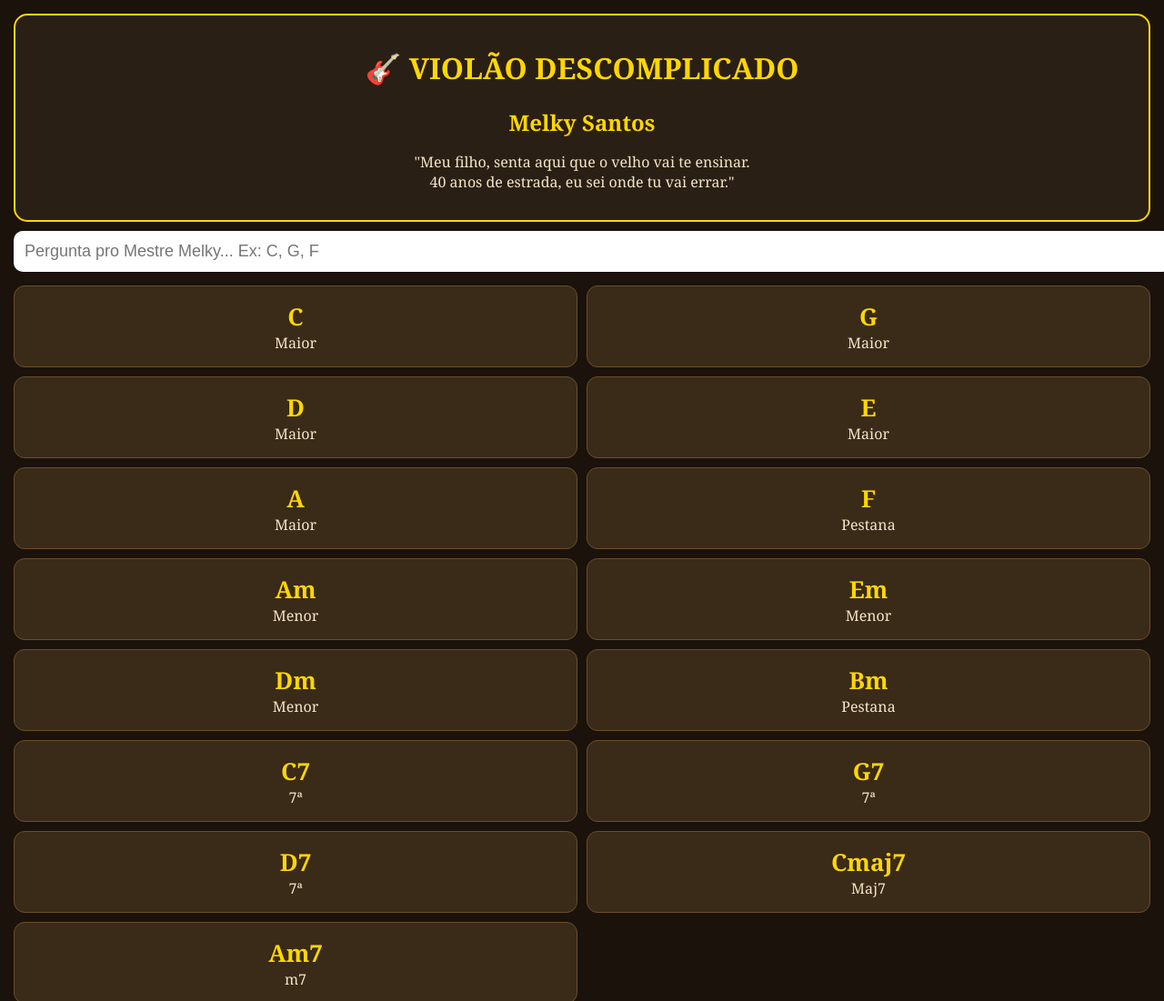
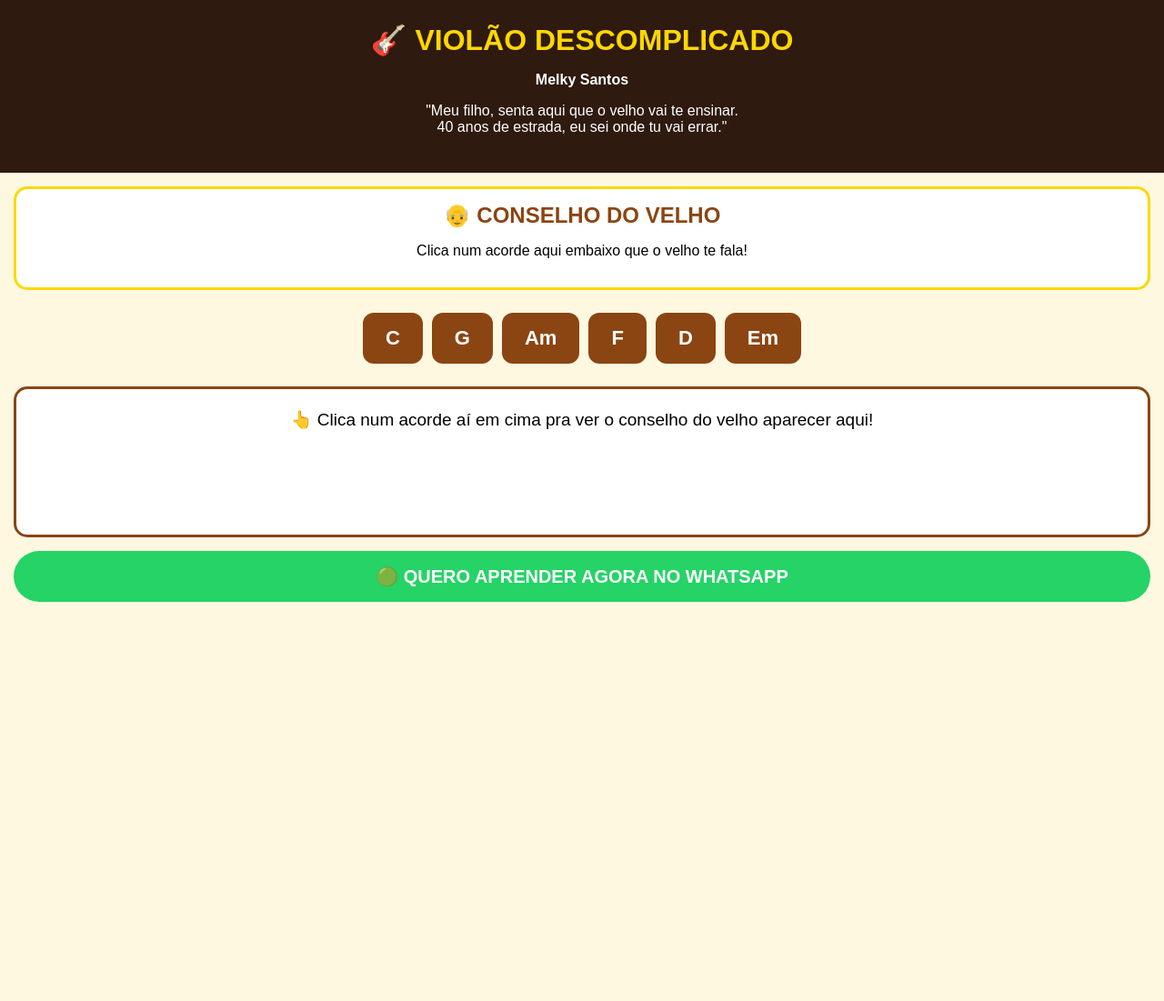
Before and after one commit to MK860519/VIOL-O-DECOMPLICADO, a plain HTML site: page Index.html in a window 1280 px wide. Shown: the top 1101 px of the page at 91% size. After the commit the page ends 800 px from the top, so only its background shows below. Drawn offline with Linux system fonts and the light colour scheme.

Commit message:
Update Index.html

```diff
--- a/Index.html
+++ b/Index.html
@@ -1,50 +1,58 @@
 <!DOCTYPE html>
 <html lang="pt-BR">
-<head><meta charset="UTF-8"><meta name="viewport" content="width=device-width, initial-scale=1.0">
+<head>
+<meta charset="UTF-8">
+<meta name="viewport" content="width=device-width, initial-scale=1.0">
 <title>VIOLÃO DESCOMPLICADO - Melky Santos</title>
 <style>
-body{font-family:Georgia,serif;background:#1a120b;color:#f5e6c8;margin:0;padding:15px}
-h1{text-align:center;color:#FFD700}
-.mestre{background:#2a1f14;border:2px solid #FFD700;border-radius:15px;padding:15px;text-align:center}
-input{width:100%;padding:12px;border-radius:10px;border:none;font-size:18px;margin-top:10px}
-.grid{display:grid;grid-template-columns:1fr 1fr;gap:10px;margin-top:15px}
-.card{background:#3a2a18;padding:15px;border-radius:12px;text-align:center;cursor:pointer;border:1px solid #6b4f2a}
-.card b{font-size:26px;color:#FFD700}
-.diagrama{background:#fff8e1;color:#000;border-radius:12px;padding:15px;margin-top:15px;text-align:center}
-button{background:#FFD700;border:none;padding:12px;width:100%;border-radius:10px;font-weight:bold;margin-top:10px}
-.conselho{background:#fff3cd;color:#333;padding:12px;border-radius:10px;margin-top:10px;font-style:italic}
-.autor{text-align:center;font-size:12px;color:#aaa;margin-top:15px}
-</style></head>
+body{font-family:Arial,sans-serif;background:#FFF8E1;margin:0;padding:0;text-align:center}
+.topo{background:#2E1A0E;color:#FFD700;padding:25px 15px}
+.topo h1{margin:0;font-size:32px}
+.topo p{font-size:16px;color:#fff}
+.velho{background:#fff;border:3px solid #FFD700;margin:15px;padding:15px;border-radius:15px}
+.velho h2{color:#8B4513;margin:0}
+.botoes{display:flex;flex-wrap:wrap;justify-content:center;gap:10px;padding:10px}
+button{font-size:22px;font-weight:bold;padding:15px 25px;border-radius:12px;border:none;background:#8B4513;color:white;cursor:pointer}
+button:active{background:#FFD700;color:black}
+#conselho{background:#fff;border:3px solid #8B4513;margin:15px;padding:20px;border-radius:15px;min-height:120px;font-size:19px;line-height:1.5}
+.whats{display:block;background:#25D366;color:white;text-decoration:none;font-weight:bold;font-size:20px;padding:16px;margin:15px;border-radius:30px}
+</style>
+</head>
 <body>
-<div class="mestre">
+<div class="topo">
 <h1>🎸 VIOLÃO DESCOMPLICADO</h1>
-<h2 style="color:#FFD700;margin:0">Melky Santos</h2>
+<p><b>Melky Santos</b></p>
 <p>"Meu filho, senta aqui que o velho vai te ensinar.<br>40 anos de estrada, eu sei onde tu vai errar."</p>
 </div>
-<input id="busca" placeholder="Pergunta pro Mestre Melky... Ex: C, G, F" oninput="filtrar()">
-<div id="lista" class="grid"></div>
-<div id="detalhe"></div>
-<p class="autor">VIOLÃO DESCOMPLICADO © Melky Santos - Todos os direitos reservados</p>
+
+<div class="velho">
+<h2>👴 CONSELHO DO VELHO</h2>
+<p>Clica num acorde aqui embaixo que o velho te fala!</p>
+</div>
+
+<div class="botoes">
+<button onclick="mostrar('C')">C</button>
+<button onclick="mostrar('G')">G</button>
+<button onclick="mostrar('Am')">Am</button>
+<button onclick="mostrar('F')">F</button>
+<button onclick="mostrar('D')">D</button>
+<button onclick="mostrar('Em')">Em</button>
+</div>
+
+<div id="conselho">👆 Clica num acorde aí em cima pra ver o conselho do velho aparecer aqui!</div>
+
+<a class="whats" href="https://wa.me/5575999999999?text=Quero%20aprender%20violao%20com%20o%20Mestre%20Melky">🟢 QUERO APRENDER AGORA NO WHATSAPP</a>
+
 <script>
-const acordes=[
-{name:"C",tipo:"Maior",pos:"x32010",fala:"Meu filho, esse C é o primeiro que todo mundo aprende. Bota o dedo com firmeza, não deixa chiar.",conselho:"Se chiar, é teu dedo encostando na corda de baixo. Levanta o pulso, meu filho."},
-{name:"G",tipo:"Maior",pos:"320003",fala:"Esse G é o acorde do sertanejo, do forró. Aprendeu ele, tu já toca 100 músicas.",conselho:"Não aperta com pressa. Aperta, toca corda por corda e escuta."},
-{name:"D",tipo:"Maior",pos:"xx0232",fala:"Esse D é clarinho, meu filho. Parece sino de igreja.",conselho:"Só toca as 4 cordas de baixo. As de cima não entram."},
-{name:"E",tipo:"Maior",pos:"022100",fala:"Esse E é o do rock, meu filho. Bota com força.",conselho:"Treina a troca de E pra A, que é a base de tudo."},
-{name:"A",tipo:"Maior",pos:"x02220",fala:"Esse A é aconchegante. Serve pra tudo.",conselho:"Junta os 3 dedos bem juntinhos, senão chia."},
-{name:"F",tipo:"Pestana",pos:"133211",fala:"Ahh o F... todo mundo sofre nele, meu filho. Eu sofri 1 mês. Tu vai sofrer 15 dias e passa.",conselho:"A pestana tem que ser com o lado do dedo, não com a parte mole. Força no polegar atrás."},
-{name:"Am",tipo:"Menor",pos:"x02210",fala:"Esse é triste, meu filho. É pra tocar quando o coração tá apertado.",conselho:"Som de Am é pra tocar devagar, com sentimento."},
-{name:"Em",tipo:"Menor",pos:"022000",fala:"O mais fácil de todos. 2 dedos só. Se tu errar esse, o velho desiste de tu, viu?",conselho:"Começa por ele sempre que for treinar."},
-{name:"Dm",tipo:"Menor",pos:"xx0231",fala:"Esse Dm é chorado, meu filho. É de música que aperta o peito.",conselho:"Cuidado pra não tocar a corda E grave."},
-{name:"Bm",tipo:"Pestana",pos:"x24432",fala:"Esse Bm é o F que ficou mais difícil, mas tu consegue.",conselho:"Pestana na casa 2. Depois que pegar, tu toca qualquer um."},
-{name:"C7",tipo:"7ª",pos:"x32310",fala:"Esse é blues, meu filho. Bota que já dá vontade de dançar.",conselho:"C7 pede G depois. Decora essa passagem."},
-{name:"G7",tipo:"7ª",pos:"320001",fala:"G7 é pra fechar música, pra dar aquele gostinho de quero mais.",conselho:"Usa no final da música que fica bonito."},
-{name:"D7",tipo:"7ª",pos:"xx0212",fala:"Esse é o cheiro de blues, de bar. Bota que o povo já balança a cabeça.",conselho:"D7 pede pra ir pra G depois. Aprende essa passagem."},
-{name:"Cmaj7",tipo:"Maj7",pos:"x32000",fala:"Esse é som de MPB, de praia, de fim de tarde.",conselho:"Tira o dedo 1 do C normal e vira Maj7. Viu como é fácil?"},
-{name:"Am7",tipo:"m7",pos:"x02010",fala:"Esse é Bossa Nova, meu filho. João Gilberto usava direto.",conselho:"Som leve, toca com os dedos, não com palheta."},
-];
-function mostrar(l){document.getElementById('lista').innerHTML=l.map(a=>`<div class="card" onclick="abrir(${acordes.indexOf(a)})"><b>${a.name}</b><br><span>${a.tipo}</span></div>`).join('')}
-function abrir(i){let a=acordes[i];document.getElementById('detalhe').innerHTML=`<div class="diagrama"><h2>${a.name} - ${a.tipo}</h2><p>Posição: ${a.pos}</p><p><b>FALA DO MESTRE MELKY:</b><br>"${a.fala}"</p><div class="conselho">💡 CONSELHO DE VELHO: ${a.conselho}</div></div><button onclick="alert('Mestre Melky: Muito bem, meu filho! Continua!')">⭐ APRENDI, MESTRE!</button>`;window.scrollTo(0,9999)}
-function filtrar(){let t=document.getElementById('busca').value.toLowerCase();mostrar(acordes.filter(a=>a.name.toLowerCase().includes(t)))}
-mostrar(acordes);
-</script></body></html>
+function mostrar(acorde){
+var c = document.getElementById('conselho');
+if(acorde=='C'){ c.innerHTML="<b>ACORDE C - Dó</b><br><br>Meu filho, esse é o primeiro que tu aprende. Dedo 1 na casa 1, dedo 2 na casa 2. Não aperta com força de ódio não, aperta com carinho que o som sai limpo!"; }
+if(acorde=='G'){ c.innerHTML="<b>ACORDE G - Sol</b><br><br>Esse aqui é o acorde da fogueira! Se tu tocar G, todo mundo canta junto. Treina trocar do C pro G devagar, sem pressa."; }
+if(acorde=='Am'){ c.innerHTML="<b>ACORDE Am - Lá menor</b><br><br>Esse é o acorde da saudade. Quando tu tocar Am, o povo já fica emotivo. É fácil, só 3 dedos juntinhos."; }
+if(acorde=='F'){ c.innerHTML="<b>ACORDE F - Fá - A PESTANA!</b><br><br>CALMA! Todo mundo trava aqui! Não desiste! O segredo: vira o dedo de lado, usa a parte dura do dedo, não a mole. Treina 5 minutinhos por dia que em 1 semana tu consegue! O velho garante!"; }
+if(acorde=='D'){ c.innerHTML="<b>ACORDE D - Ré</b><br><br>Esse é o acorde alegre! Cuidado pra não encostar o dedo nas outras cordas. Dedinho em pé, igual bailarina!"; }
+if(acorde=='Em'){ c.innerHTML="<b>ACORDE Em - Mi menor</b><br><br>O mais fácil de todos! Só 2 dedos! Se tu consegue fazer Em, tu já consegue tocar 100 músicas!"; }
+}
+</script>
+</body>
+</html>
```
